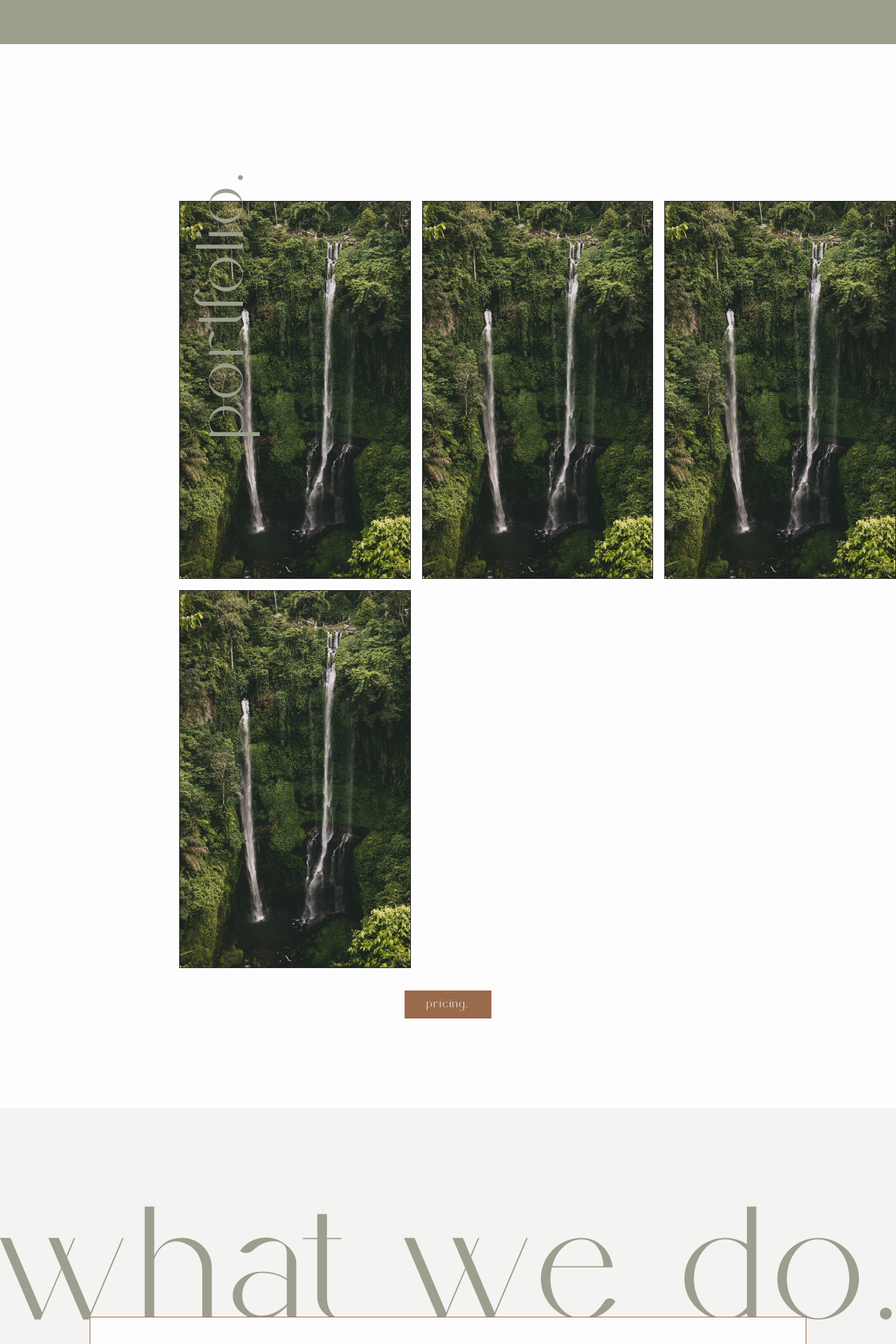
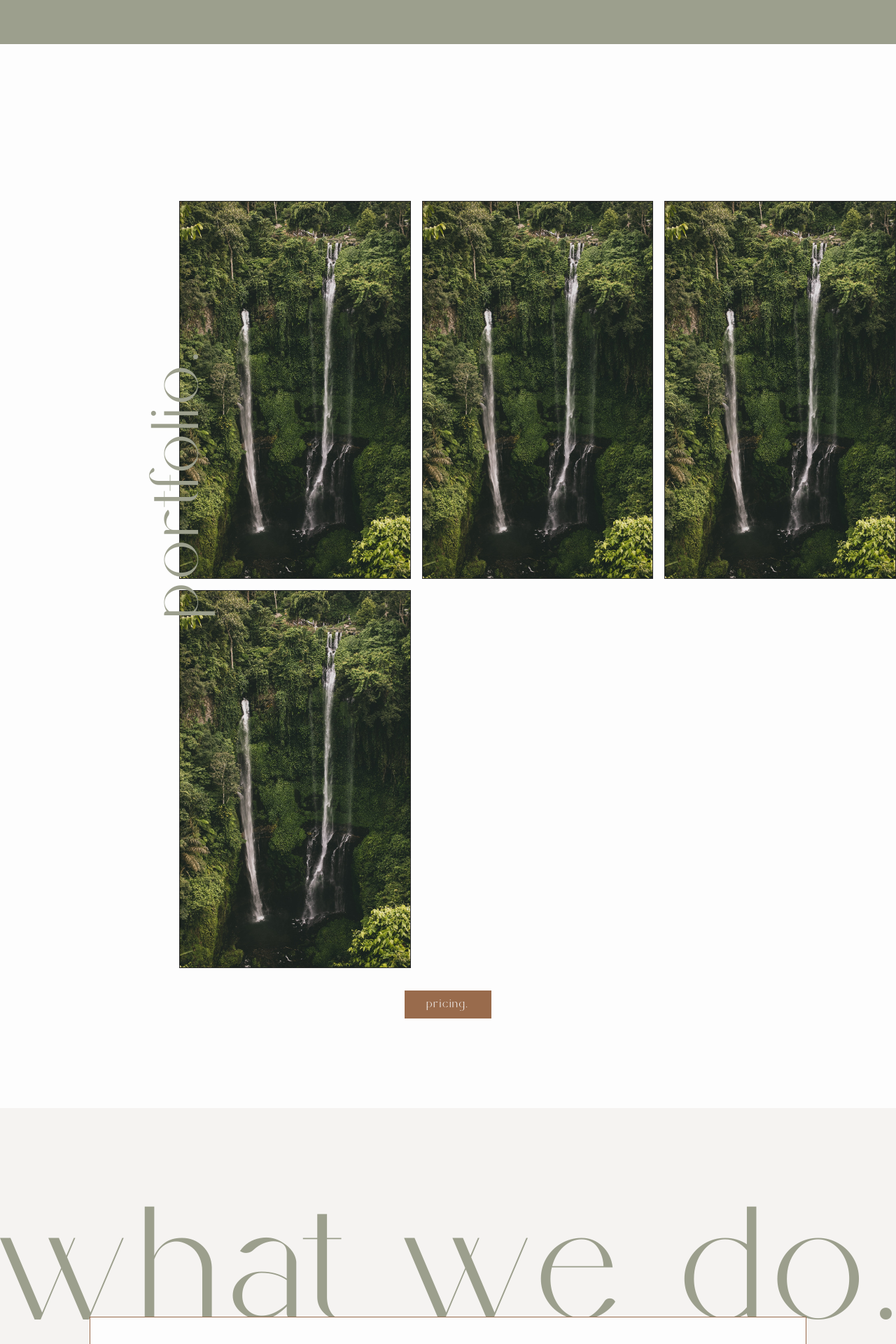
Before and after one commit to brittwoodard/embodied-creative, a Jekyll site: the page built from index.html, in a window 1280 px wide. Shown: the part 746-2666 px from the top of the page at 70% size. Built offline with Jekyll 4.4.1, drawn with Linux system fonts in a browser that asks for light colours; some web fonts are replaced.

Commit message:
absolute drama

```diff
--- a/_includes/about.html
+++ b/_includes/about.html
@@ -1,7 +1,7 @@
 <section class="bg-medium py-5p">
     <h2 class="overflow-heading z-0">{{page.about-section.heading}}</h2>
     <div class="border border-feature p-5p m-10p z-10 bg-light relative top-[-15rem]">{{page.about-section.description}}</div>
-    <div class="grid grid-cols-3 justify-around">
+    <div class="flex justify-around w-full">
         {% for item in site.data.faq-settings.features %}
         <div>
             <h3>{{item.feature}}</h3>
--- a/_includes/portfolio.html
+++ b/_includes/portfolio.html
@@ -1,6 +1,6 @@
 <!-- Portfolio Loop -->
 <section class="bg-light py-10p">
-    <div class="relative -rotate-90 left-[-20rem] top-[-16rem]"><h2 class="heading-md">Portfolio.</h2></div>
+    <h2 class="heading-md relative -rotate-90 left-[-24rem] top-[-10rem">Portfolio.</h2>
     <div class="grid grid-cols-3 gap-4 portfolio-gallery md:ml-[20%]">
         {% for item in site.projects %}
         <a href="{{item.url}}">
--- a/_includes/site-footer.html
+++ b/_includes/site-footer.html
@@ -6,5 +6,5 @@
             <a href="#">Privacy Policy. &nbsp;→</a>
         </nav>
     </div>
-    <div class="relative left-[-1%] bottom-[20rem] z-0"><span>samkalpa.</span></div>
+    <span class="relative left-[-1%] bottom-[20rem] z-0">samkalpa.</span>
 </footer>
--- a/assets/css/output-style.css
+++ b/assets/css/output-style.css
@@ -486,6 +486,15 @@ video {
 .top-\[-16rem\] {
   top: -16rem;
 }
+.left-\[-00rem\] {
+  left: -00rem;
+}
+.left-\[-10rem\] {
+  left: -10rem;
+}
+.left-\[-24rem\] {
+  left: -24rem;
+}
 .z-0 {
   z-index: 0;
 }
```
